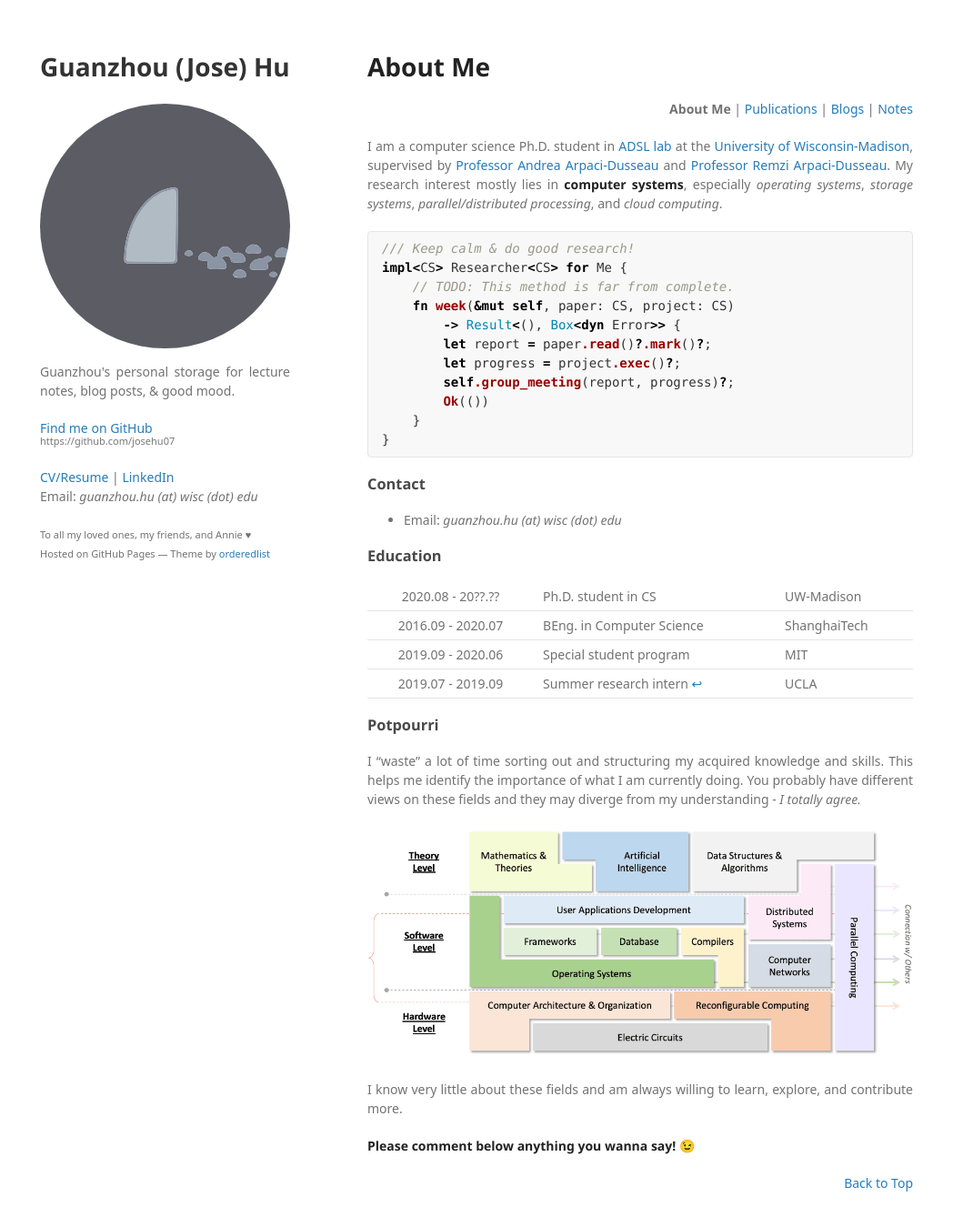
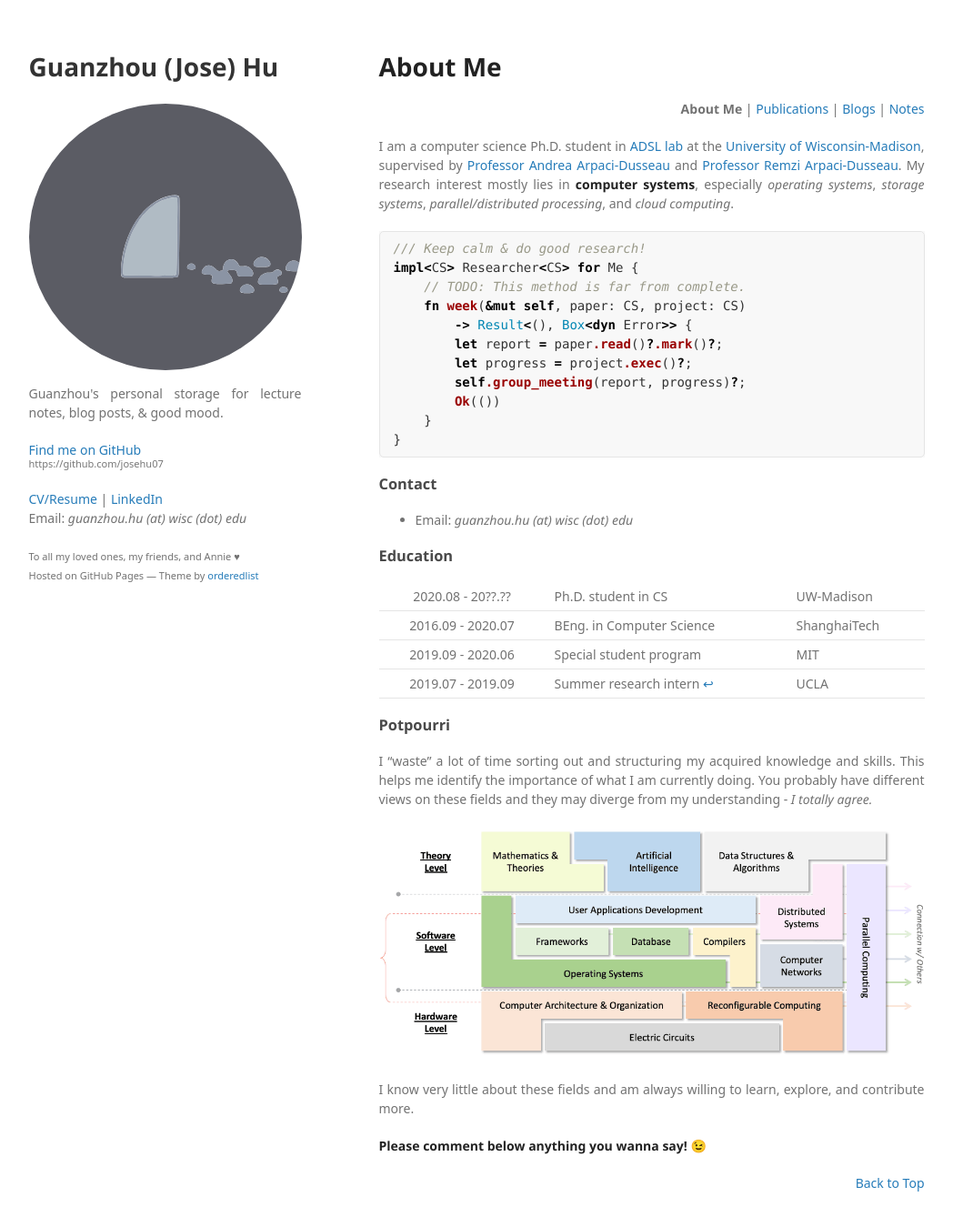
Before and after one commit to josehu07/josehu07.github.io, a Jekyll site: the page built from index.md, in a window 1280 px wide and 1381 px high. Shown: the top 1349 px of the window at 91% size, without its empty margins (116-1164 px from the left). Built offline with Jekyll 4.4.1, drawn with Linux system fonts in a browser that asks for light colours; some web fonts are replaced; a script that is not in the unit is left out; comment, search, counter and statistics services are not loaded.

Commit message:
Widen header sidebar

```diff
--- a/assets/css/style.scss
+++ b/assets/css/style.scss
@@ -153,7 +153,7 @@ a small { font-size: 11px; color: #777; margin-top: -0.3em; display: block; }
 
 a:hover small { color: #777; }
 
-.wrapper { width: 960px; margin: 0 auto; }
+.wrapper { width: 985px; margin: 0 auto; }
 
 blockquote { border-left: 1px solid #e5e5e5; margin: 0; padding: 0 0 0 20px; font-style: italic; }
 
@@ -171,9 +171,9 @@ th { color: #444; }
 
 img { max-width: 100%; }
 
-header { width: 275px; float: left; position: fixed; -webkit-font-smoothing: subpixel-antialiased; }
+header { width: 300px; float: left; position: fixed; -webkit-font-smoothing: subpixel-antialiased; }
 
-header ul { list-style: none; height: 40px; padding: 0; background: #f4f4f4; border-radius: 5px; border: 1px solid #e0e0e0; width: 270px; }
+header ul { list-style: none; height: 40px; padding: 0; background: #f4f4f4; border-radius: 5px; border: 1px solid #e0e0e0; width: 295px; }
 
 header li { width: 89px; float: left; border-right: 1px solid #e0e0e0; height: 40px; }
 
@@ -199,7 +199,7 @@ small { font-size: 11px; }
 
 hr { border: 0; background: #e5e5e5; height: 1px; margin: 0 0 20px; }
 
-footer { width: 275px; float: left; position: fixed; bottom: 50px; -webkit-font-smoothing: subpixel-antialiased; }
+footer { width: 300px; float: left; position: fixed; bottom: 50px; -webkit-font-smoothing: subpixel-antialiased; }
 
 @media print, screen and (max-width: 960px) { div.wrapper { width: auto; margin: 0; }
   header, section, footer { float: none; position: static; width: auto; }
```
